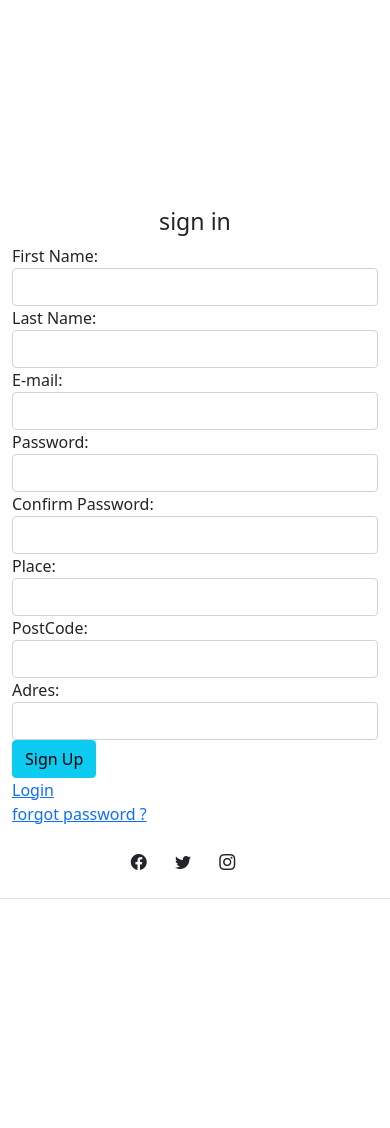
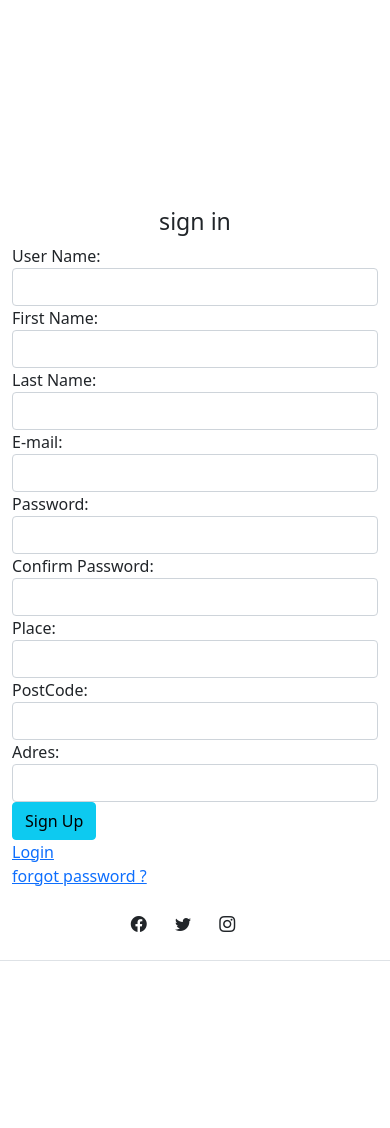
Before and after one commit to misstodis/DumbbelGym, a PHP site: page /signup.php in a window 390 px wide; the page is wider, and only the part inside the window is pictured. Shown: the part 992-2120 px from the top of that part. Run offline with PHP 8.4, Linux system fonts and the light colour scheme; some libraries are stand-ins or nearby versions.

Commit message:
Add files via upload

```diff
--- a/login.php
+++ b/login.php
@@ -17,9 +17,9 @@ displayHTMLhead();
     <div id="login">
         <div class="container">
             <div id="login-row" class="row justify-content-center align-items-center">
-                <div id="login-column" class="col-md-5">
+                <div id="login-column" class="col-md-9">
                     <div id="login-box" class="col-md-12">
-                        <form id="login-form" action="" method="post">
+                        <form id="login-form" action="inc/login.inc.php" method="post">
                             <h3 class="text-center">Login</h3>
                             <div class="form-group">
                                 <label for="username" >Username:</label><br>
--- a/signup.php
+++ b/signup.php
@@ -17,10 +17,14 @@ displayHTMLhead();
     <div id="login">
         <div class="container">
             <div id="login-row" class="row justify-content-center align-items-center">
-                <div id="login-column" class="col-md-5">
+                <div id="login-column" class="col-md-6">
                     <div id="singup-box" class="col-md-12">
-                        <form id="login-form" action="" method="post">
+                        <form id="login-form" action="inc/signup.inc.php" method="post">
                             <h3 class="text-center">sign in</h3>
+                            <div class="form-group">
+                                <label for="username" >User Name:</label><br>
+                                <input type="text" name="username"  class="form-control">
+                            </div>
                             <div class="form-group">
                                 <label for="firstname" >First Name:</label><br>
                                 <input type="text" name="firstname"  class="form-control">
@@ -35,23 +39,23 @@ displayHTMLhead();
                             </div>
                             <div class="form-group">
                                 <label for="password" >Password:</label><br>
-                                <input type="text" name="password"  class="form-control">
+                                <input type="password" name="password"  class="form-control">
                             </div>
                             <div class="form-group">
                                 <label for="confirmpassword" >Confirm Password:</label><br>
-                                <input type="text" name="confirmpassword" class="form-control">
+                                <input type="password" name="confirmpassword" class="form-control">
                             </div>
                             <div class="form-group">
-                                <label for="confirmpassword" >Place:</label><br>
+                                <label for="place" >Place:</label><br>
                                 <input type="text" name="place"  class="form-control">
                             </div>
                             <div class="form-group">
-                                <label for="confirmpassword" >PostCode:</label><br>
+                                <label for="postcode" >PostCode:</label><br>
                                 <input type="text" name="postcode" class="form-control">
                             </div>
                             <div class="form-group">
-                                <label for="confirmpassword" >Adres:</label><br>
-                                <input type="text" name="adres" class="form-control">
+                                <label for="adress" >Adres:</label><br>
+                                <input type="text" name="adress" class="form-control">
                             </div>
                             <div class="form-group signup-btn">
                                 <input type="submit" name="submit" class="btn btn-info btn-md" value="Sign Up">
```
